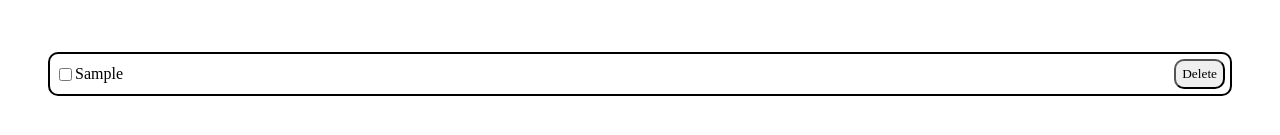
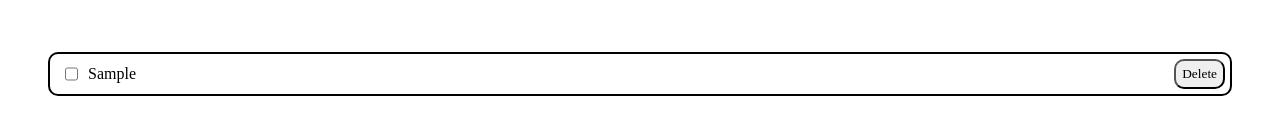
Before and after one commit to Cachumbin/react-todo-list, a React (Vite) app: page / in a window 1280 px wide. Both pictures are taken after typing "Sample" into the empty fields and a click on the button "Add". Shown: the part 243-378 px from the top of the page. Built offline with nearby package versions, Linux system fonts and the light colour scheme.

Commit message:
style: Fix the margin of li checkbox

```diff
--- a/src/App.css
+++ b/src/App.css
@@ -66,6 +66,6 @@ li {
     align-content: center;
 }
 
-#check-item{
+.item-checkbox{
     margin: 0px 10px 0px 10px;
 }
--- a/src/Components/TodoItem.jsx
+++ b/src/Components/TodoItem.jsx
@@ -4,7 +4,7 @@ const TodoItem = ({ completed, id, title, toggleTodo, deleteTodo }) => {
   return (
     <li /*key={todo.id}*/>
           <label htmlFor={id} className='item-label'>
-            <input type="checkbox" id={id} checked={completed} onChange={e => toggleTodo(id, e.target.checked)}/>
+            <input type="checkbox" id={id} checked={completed} onChange={e => toggleTodo(id, e.target.checked)} className='item-checkbox'/>
             {title}
           </label>
           <button onClick={() => deleteTodo(id)} className='btn btn-danger'>Delete</button>
```
